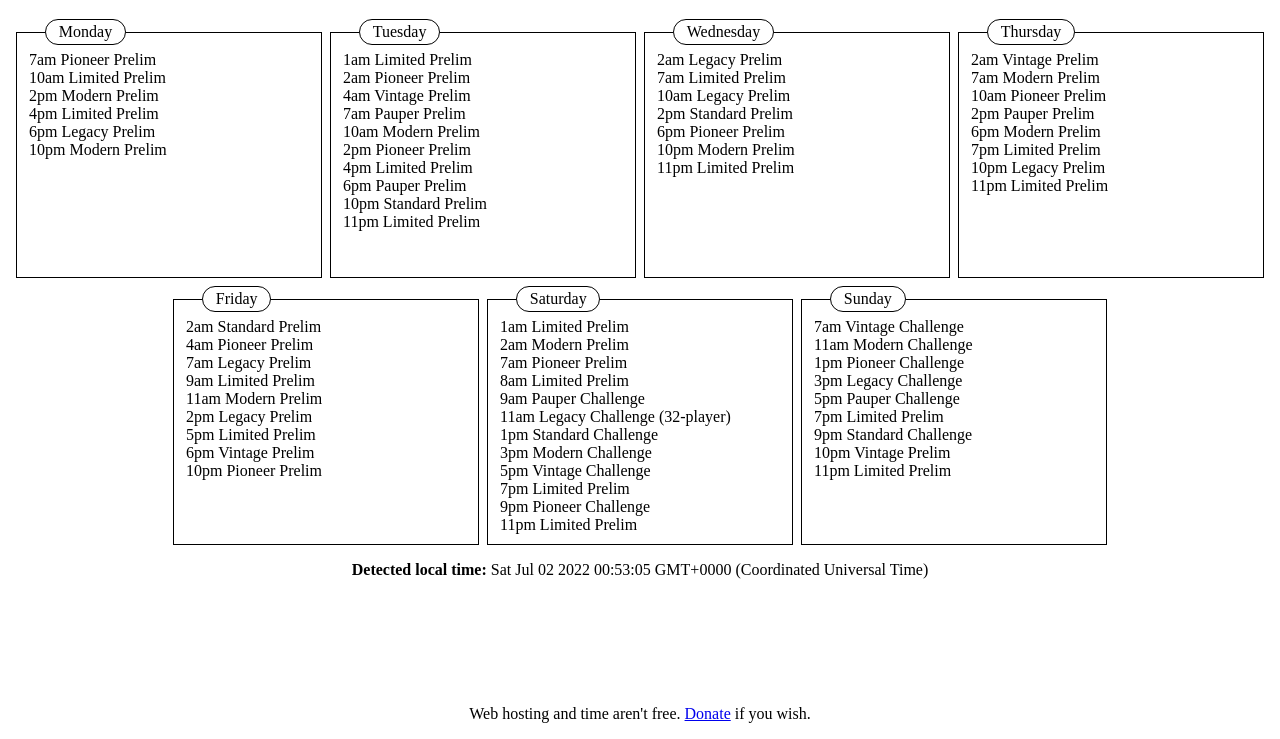
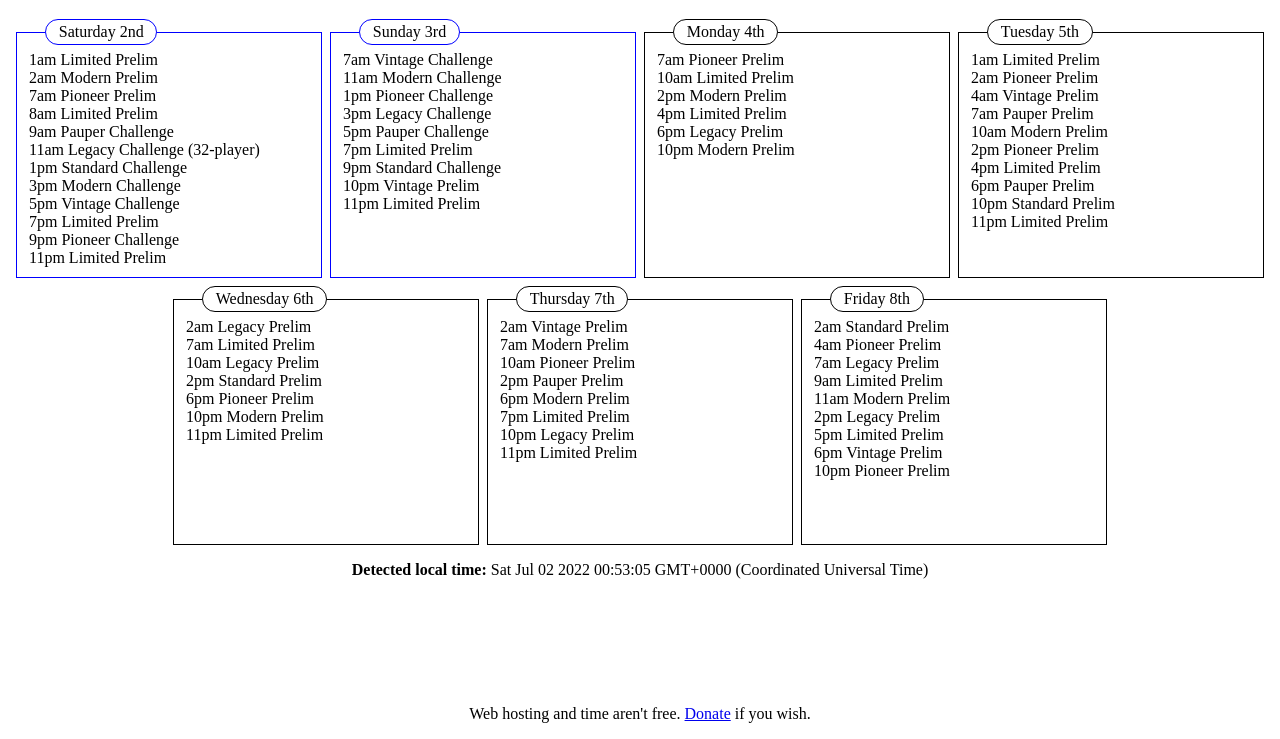
Before and after one commit to azax1/mtgoupdate-website, a plain HTML site: page docs/index.html in a window 1280 px wide. Shown: the part 61-800 px from the top of the page. Drawn offline with Linux system fonts and the light colour scheme.

Commit message:
Week now rearranges so current day is first. Day-of-month appears next to day-of-week in the little blurb. weekend days are subtly blue, like a fine wine

```diff
--- a/docs/index.html
+++ b/docs/index.html
@@ -140,7 +140,9 @@
 	const maxes = [-1, -1, -1, -1, -1, -1, -1];
 	const tweets = [null, null, null, null, null, null, null];
 	var max = -1;
-    for (let i = 0; i < 7; i++) {
+	let day = now.getDay() || 7;
+    for (let k = day - 1; k < day + 6; k++) {
+    	i = k % 7;
     	let thisMax = 0;
     	let thisText = "";
     	for (let j = 0; j <= 24; j++) {
@@ -174,14 +176,26 @@
 	    }
      }
      document.write("<div class=\"container\">");
-     for (let i = 0; i < 7; i++) {
-     	document.write("<fieldset style=\"border: 1px black solid; display: inline-block; min-width: 280px;\">");
-     	document.write("<legend style=\"border: 1px black solid;margin-left: 1em; border-radius: 15px; padding: 0.2em 0.8em \">" + days[i] + "</legend>");
+	let today = new Date(now);
+     for (let k = day - 1; k < day + 6; k++) {
+     	let suffix = "th";
+     	if (today.getDate() % 20 == 1) {
+     		suffix = "st";
+     	} else if (today.getDate() % 20 == 2) {
+     		suffix = "nd";
+     	} else if (today.getDate() % 20 == 3) {
+     		suffix = "rd";
+     	}
+     	i = k % 7;
+     	let color = i > 4 ? "blue" : "black";
+     	document.write("<fieldset style=\"border: 1px " + color + " solid; display: inline-block; min-width: 280px;\">");
+     	document.write("<legend style=\"border: 1px " + color + " solid;margin-left: 1em; border-radius: 15px; padding: 0.2em 0.8em \">" + days[i] + " " + today.getDate() + suffix + "</legend>");
 	    document.write(tweets[i]);
 	    for (let j = maxes[i]; j < max; j++) {
 	    document.write("<br>");
 	    }
 	   	document.write("</fieldset>");
+	   	today.setDate(today.getDate() + 1);
      }
      var localTime = now.toString();
      document.write("</div><center><p><strong>Detected local time:</strong> " + localTime + "</p></center>");
```
